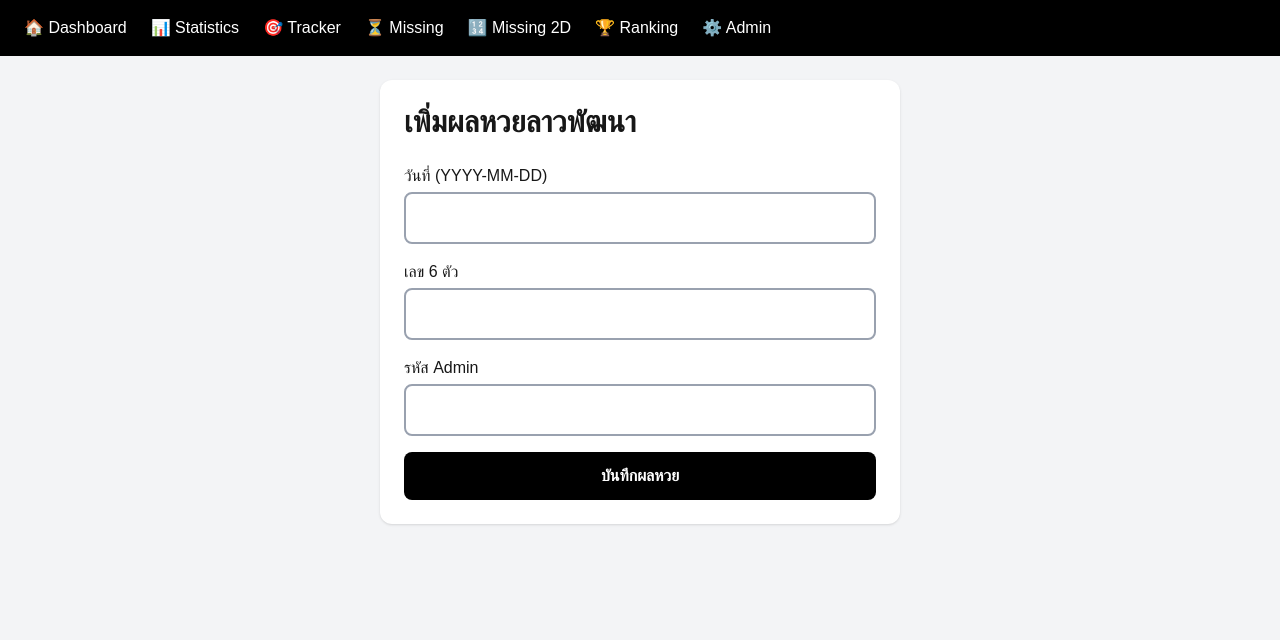
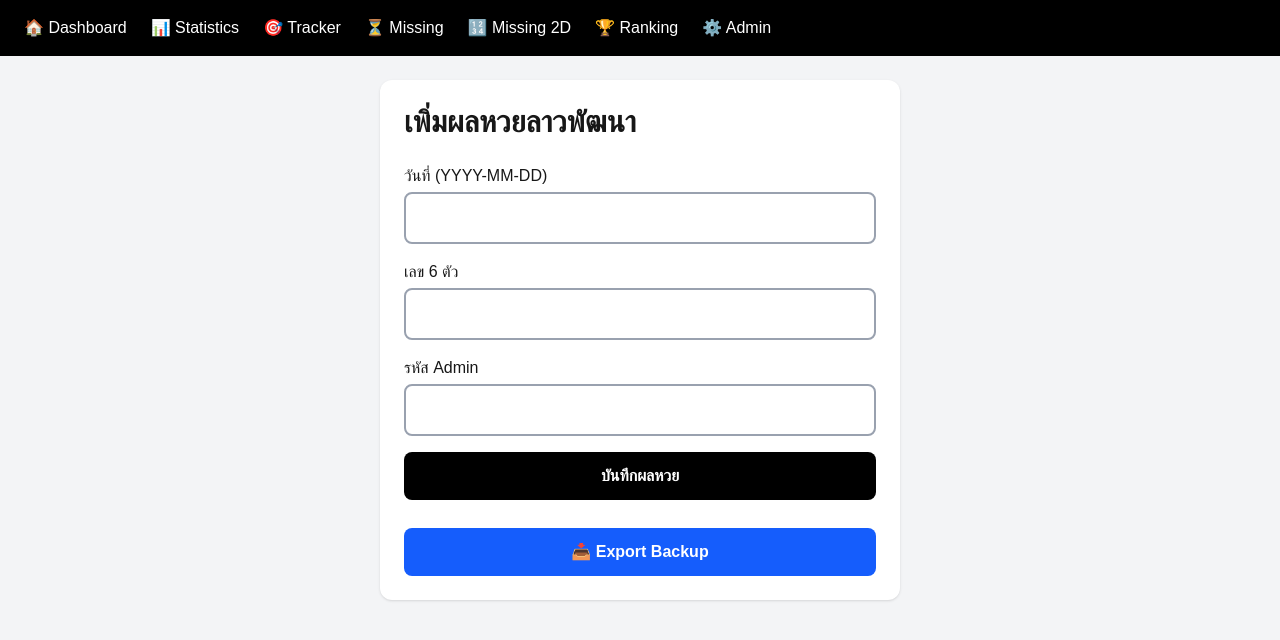
Before and after one commit to konmunlnw/lao-lottery-analyzer, a Next.js app: page /admin in a window 1280 px wide. Shown: the top 640 px of the page. Built offline with nearby package versions, Linux system fonts and the light colour scheme.

Commit message:
Add export backup page

```diff
--- a/src/app/admin/page.tsx
+++ b/src/app/admin/page.tsx
@@ -94,6 +94,12 @@ if (number6.length !== 6) {
           >
             บันทึกผลหวย
           </button>
+          <a
+  href="/admin/export"
+  className="block w-full text-center bg-blue-600 text-white rounded-lg p-3 font-bold mt-3"
+>
+  📥 Export Backup
+</a>
         </form>
 
         {message && <p className="mt-4 font-medium">{message}</p>}
```
